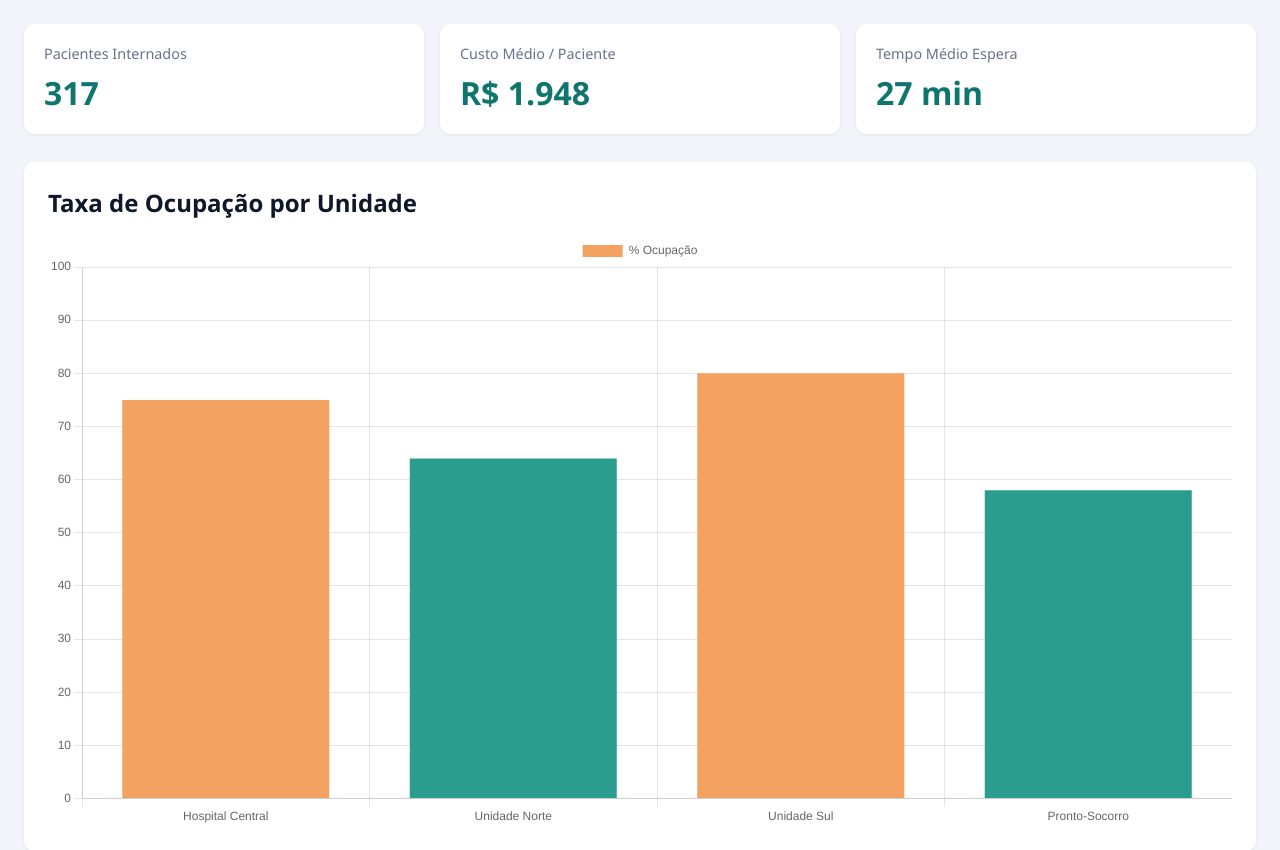
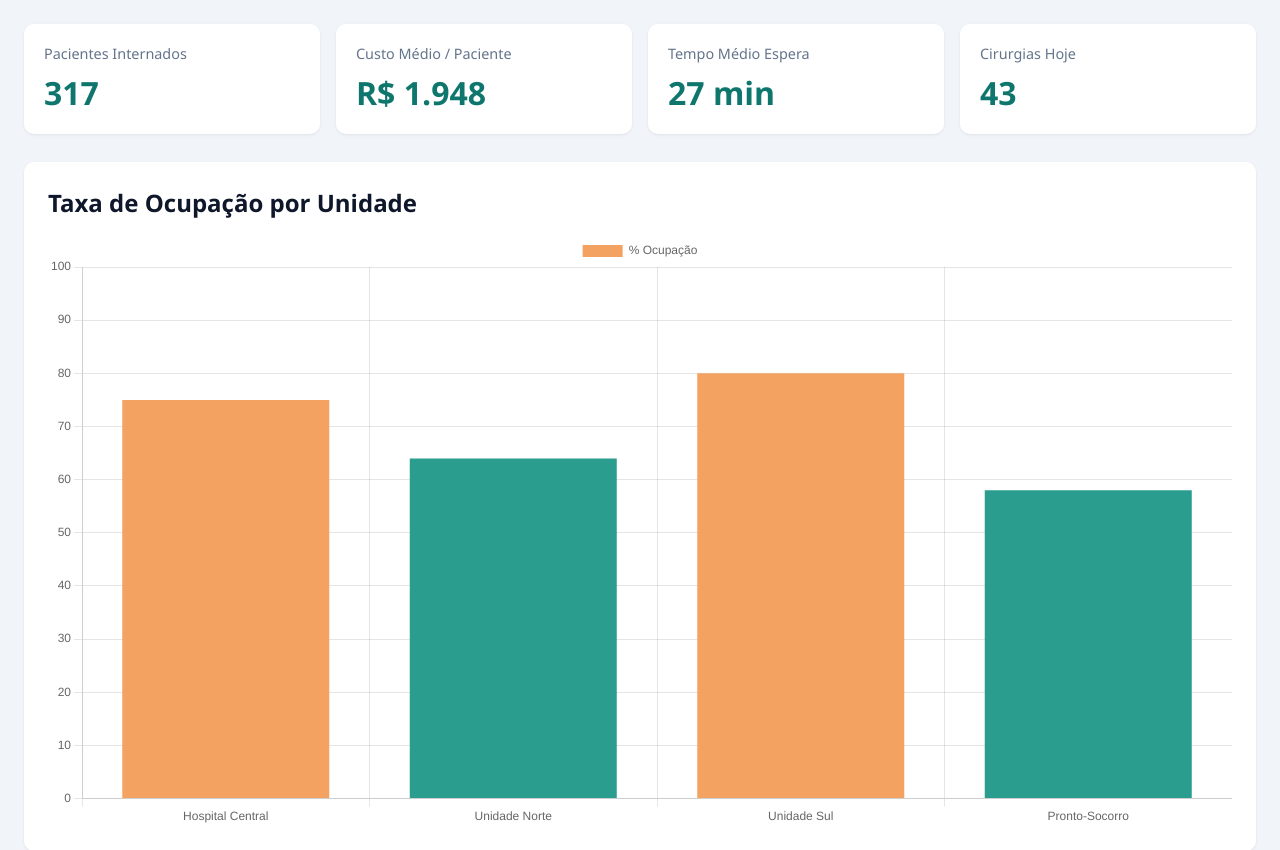
Before and after one commit to filipecarmo81/dashboard-hospitalar, a Flask app: page / in a window 1280 px wide. Shown: the part 67-917 px from the top of the page. Run offline with Flask 3, Linux system fonts and the light colour scheme.

Commit message:
feat: adiciona indicador de cirurgias realizadas no dia

```diff
--- a/app.py
+++ b/app.py
@@ -15,6 +15,7 @@ def gerar_indicadores():
         "custo_medio_paciente": random.randint(1800, 3200),
         "pacientes_internados": random.randint(180, 320),
         "tempo_medio_espera_min": random.randint(15, 90),
+        "cirurgias_hoje": random.randint(20, 60),
         "alertas": [
             {"tipo": "critico", "mensagem": "UTI Norte com 92% de ocupação"},
             {"tipo": "atencao", "mensagem": "Estoque de antibiótico X abaixo do mínimo"},
--- a/templates/index.html
+++ b/templates/index.html
@@ -16,6 +16,7 @@
         <div class="card"><h3>Pacientes Internados</h3><p id="pacientes">--</p></div>
         <div class="card"><h3>Custo Médio / Paciente</h3><p id="custo">--</p></div>
         <div class="card"><h3>Tempo Médio Espera</h3><p id="espera">--</p></div>
+        <div class="card"><h3>Cirurgias Hoje</h3><p id="cirurgias">--</p></div>
     </section>
 
     <section class="grafico">
@@ -37,6 +38,7 @@
             document.getElementById('pacientes').textContent = d.pacientes_internados;
             document.getElementById('custo').textContent = 'R$ ' + d.custo_medio_paciente.toLocaleString('pt-BR');
             document.getElementById('espera').textContent = d.tempo_medio_espera_min + ' min';
+            document.getElementById('cirurgias').textContent = d.cirurgias_hoje;
             document.getElementById('atualizado').textContent = 'Atualizado em ' + d.atualizado_em;
 
             const labels = d.ocupacao.map(o => o.unidade);
```
